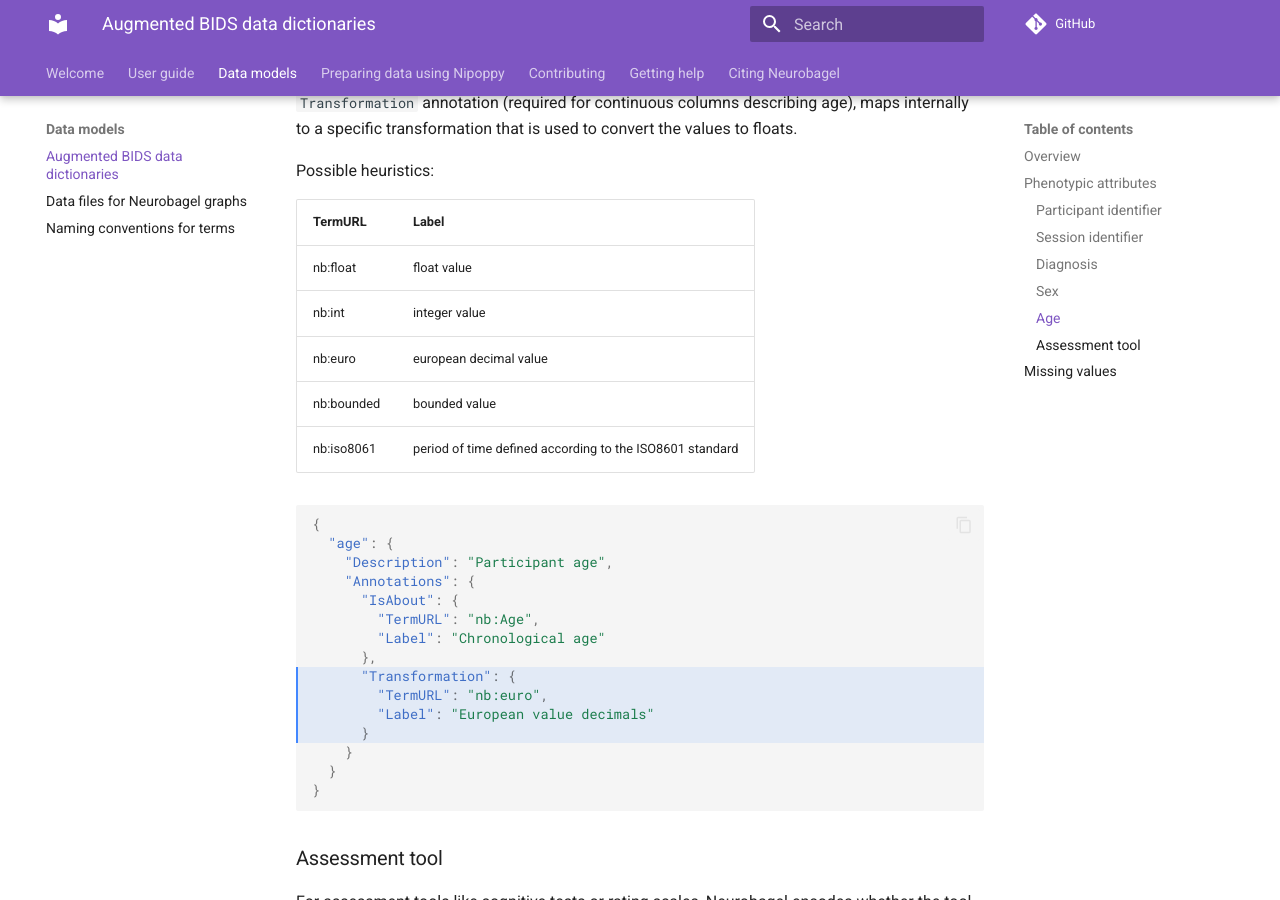
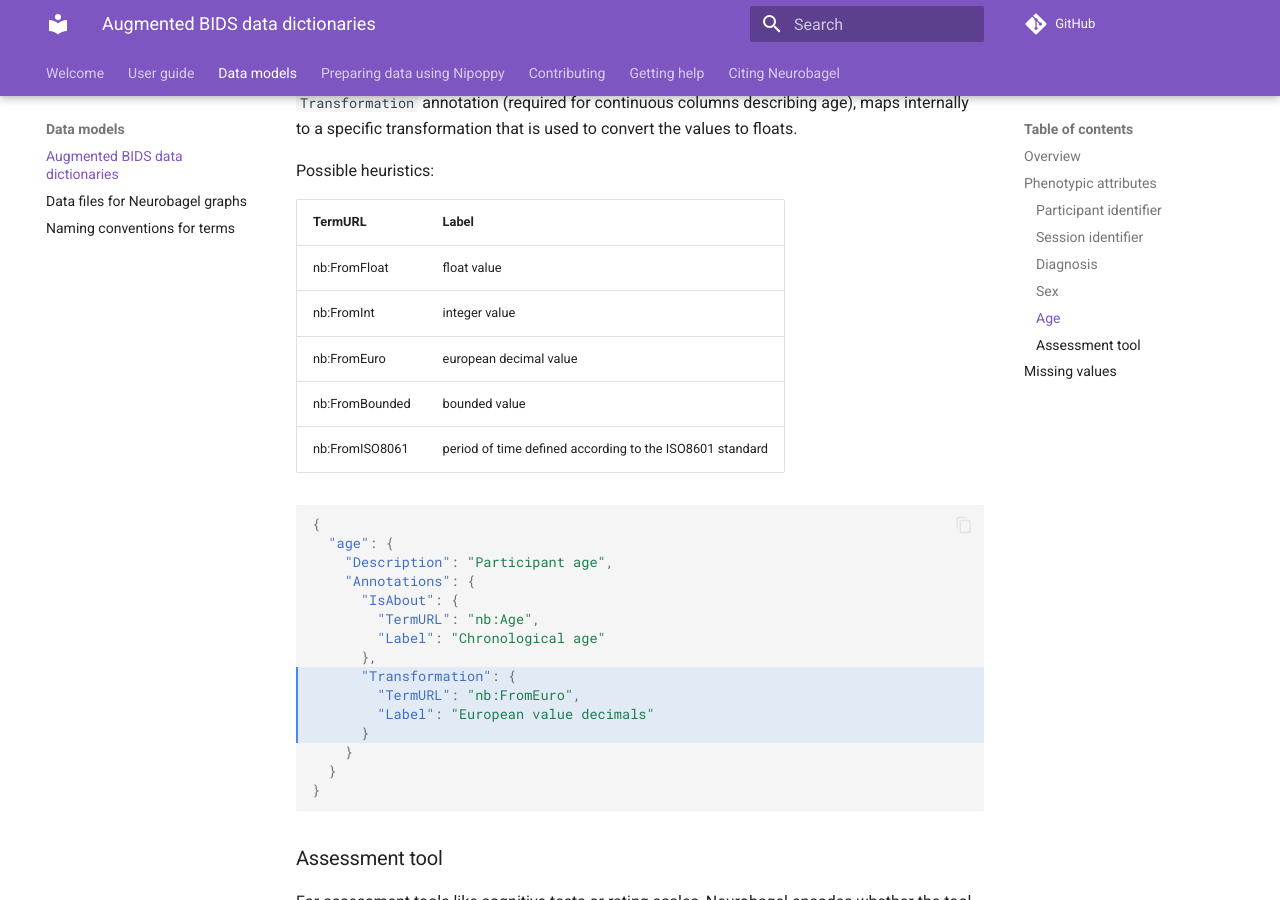
Before and after one commit to neurobagel/documentation, an MkDocs documentation site: the page built from docs/dictionaries.md, in a window 1280 px wide and 900 px high, scrolled down 6113 px. Built offline with MkDocs 1.6.1 and Material for MkDocs 9.7.7, drawn with Linux system fonts in a browser that asks for light colours; comment, search, counter and statistics services are not loaded.

Commit message:
Capitalized age heuristics

````diff
--- a/docs/dictionaries.md
+++ b/docs/dictionaries.md
@@ -280,11 +280,11 @@ Possible heuristics:
 
 |   TermURL    |  Label  |
 |   -------    | ------- |
-|   nb:float   | float value  |
-|   nb:int     | integer value |
-|   nb:euro    | european decimal value |
-|   nb:bounded | bounded value |
-|   nb:iso8061 | period of time defined according to the ISO8601 standard |
+|   nb:FromFloat   | float value  |
+|   nb:FromInt     | integer value |
+|   nb:FromEuro    | european decimal value |
+|   nb:FromBounded | bounded value |
+|   nb:FromISO8061 | period of time defined according to the ISO8601 standard |
 
 
 ```json hl_lines="9-12"
@@ -297,7 +297,7 @@ Possible heuristics:
         "Label": "Chronological age"
       },
       "Transformation": {
-        "TermURL": "nb:euro",
+        "TermURL": "nb:FromEuro",
         "Label": "European value decimals"
       }
     }
````
